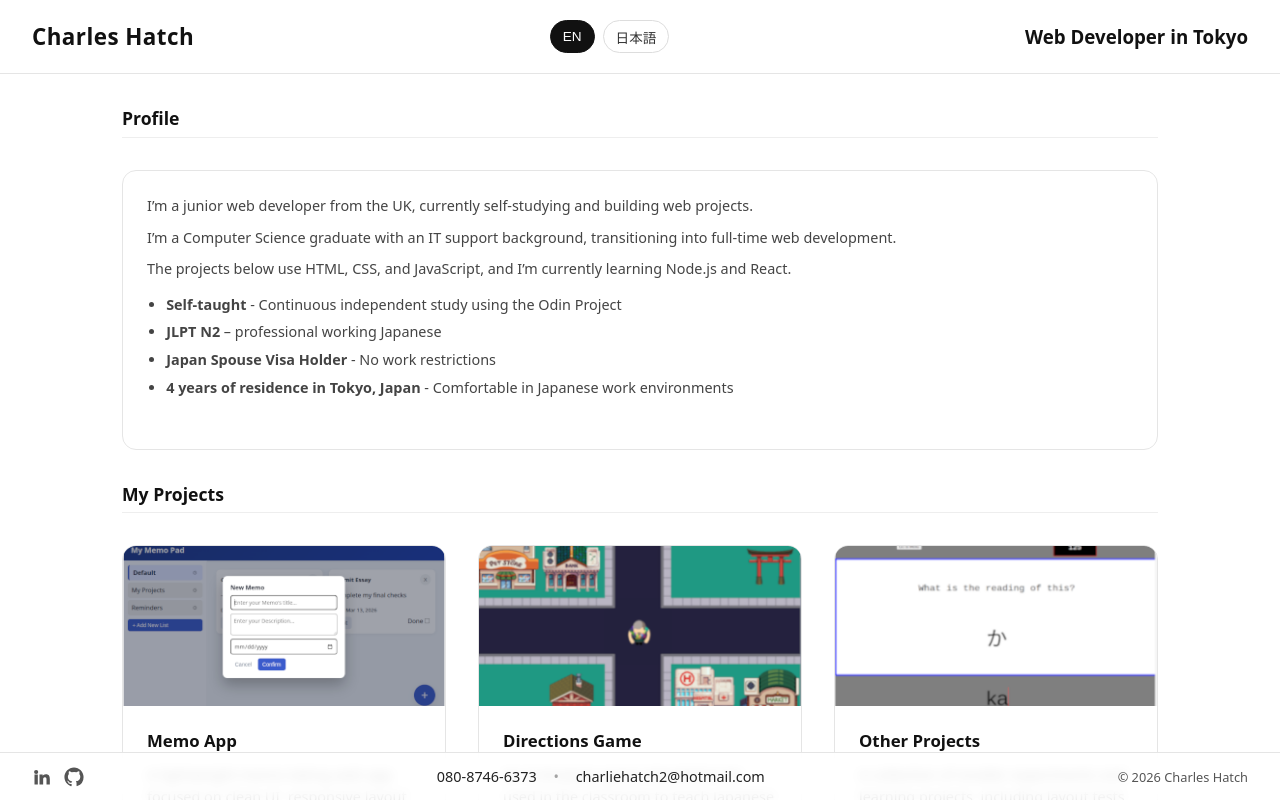
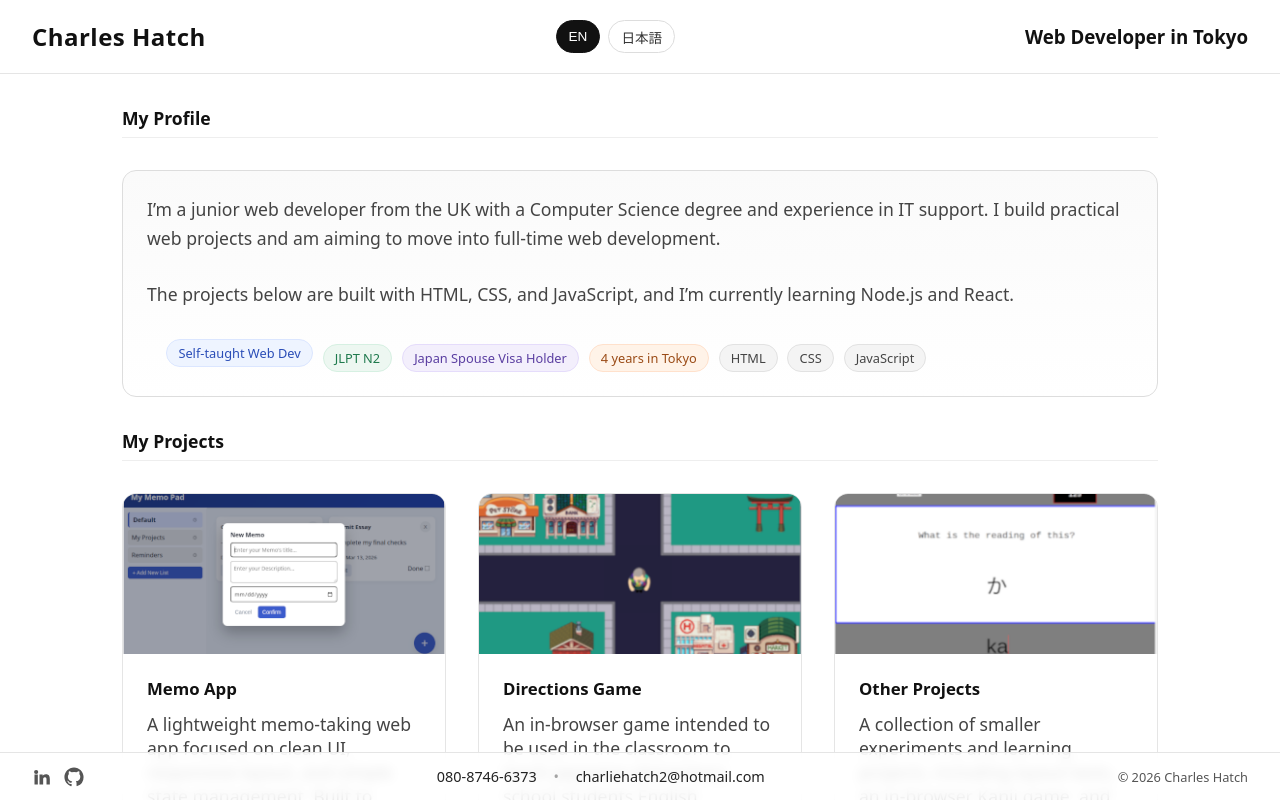
Before and after one commit to charles-hatch/portfolio, a website built with Vite: page index.html in a window 1280 px wide. Built offline with nearby package versions, Linux system fonts and the light colour scheme.

Commit message:
clean up spacing and text wording

```diff
--- a/index.html
+++ b/index.html
@@ -25,42 +25,30 @@
 
       <main class="card-grid">
         <section class="section-header">
-          <h2 class="section-title">Profile</h2>
+          <h2 class="section-title">My Profile</h2>
         </section>
         <!-- Introduction -->
         <article class="card intro-card">
           <div class="card-content">
-            <!-- <h2 class="card-title">Profile</h2> -->
             <div class="card-description">
               <p>
-                I’m a junior web developer from the UK, currently self-studying
-                and building web projects.
+                I’m a junior web developer from the UK with a Computer Science
+                degree and experience in IT support. I build practical web
+                projects and am aiming to move into full-time web development.
               </p>
               <p>
-                I’m a Computer Science graduate with an IT support background,
-                transitioning into full-time web development.
-              </p>
-              <p>
-                The projects below use HTML, CSS, and JavaScript, and I’m
-                currently learning Node.js and React.
+                The projects below are built with HTML, CSS, and JavaScript, and
+                I’m currently learning Node.js and React.
               </p>
 
               <ul class="profile-highlights">
-                <li>
-                  <strong>Self-taught</strong> - Continuous independent study
-                  using the Odin Project
-                </li>
-                <li>
-                  <strong>JLPT N2</strong> – professional working Japanese
-                </li>
-                <li>
-                  <strong>Japan Spouse Visa Holder</strong> - No work
-                  restrictions
-                </li>
-                <li>
-                  <strong>4 years of residence in Tokyo, Japan</strong> -
-                  Comfortable in Japanese work environments
-                </li>
+                <li class="chip chip-blue">Self-taught Web Dev</li>
+                <li class="chip chip-green">JLPT N2</li>
+                <li class="chip chip-purple">Japan Spouse Visa Holder</li>
+                <li class="chip chip-orange">4 years in Tokyo</li>
+                <li class="chip chip-gray">HTML</li>
+                <li class="chip chip-gray">CSS</li>
+                <li class="chip chip-gray">JavaScript</li>
               </ul>
             </div>
           </div>
@@ -99,12 +87,17 @@
         </article>
 
         <!-- Project 2 -->
-        <article class="card project-card">
-          <a
-            href="https://charles-hatch.github.io/memo-app/"
-            class="project-link"
-            target="_blank"
-            rel="noopener noreferrer"
+        <article
+          class="card project-card"
+          onclick="
+            openModal({
+              title: 'Directions Game',
+              description:
+                'This project is intended to help teach Japanese Elementary students learn English for directional words. The buttons are written in English, and when the project is complete, there will be a legend explaining various methods to employ this simple game in the browser. Students can use their tablets to quickly pull this up, and no doubt will enjoy the game.',
+              live: 'https://charles-hatch.github.io/memo-app/',
+              github: 'https://github.com/charles-hatch/directions-game',
+            })
+          "
         >
           <div class="card-image">
             <img
@@ -119,16 +112,19 @@
               Japanese elementary school students English.
             </p>
           </div>
-          </a>
         </article>
 
         <!-- Project 3 -->
-        <article class="card project-card">
-          <a
-            href="https://charles-hatch.github.io/memo-app/"
-            class="project-link"
-            target="_blank"
-            rel="noopener noreferrer"
+        <article
+          class="card project-card"
+          onclick="
+            openModal({
+              title: 'Other Projects',
+              description: 'Check out my other projects below',
+              live: '',
+              github: 'https://github.com/charles-hatch?tab=repositories',
+            })
+          "
         >
           <div class="card-image">
             <img src="/img/project-img3.png" alt="Other Projects preview" />
@@ -141,7 +137,6 @@
               exercises.
             </p>
           </div>
-          </a>
         </article>
       </main>
     </div>
@@ -215,4 +210,6 @@
  as well as two links - github and pages links. This could be a popup or a new page I like the way
  Dylan does it so lets copy him
  https://dylansimon.dev/dsa
+
+ I NEED TO ADD SCREENSHOTS / a GIF to this page!!!
  -->
--- a/src/style.css
+++ b/src/style.css
@@ -2,8 +2,13 @@
    1. Reset / Base
    ========================================================= */
 
+*,
+*::before,
+*::after {
+  box-sizing: border-box;
+}
+
 * {
-  box-sizing: border-box;
   margin: 0;
 }
 
@@ -13,14 +18,14 @@ body {
 }
 
 body {
-  overflow: hidden;
   font-family:
     system-ui,
     -apple-system,
     BlinkMacSystemFont,
     sans-serif;
   background: #ffffff;
-  color: #111111;
+  color: #111;
+  overflow: hidden;
 }
 
 /* =========================================================
@@ -47,19 +52,19 @@ body {
   align-items: center;
 
   padding: 1.25rem 2rem;
-  background: #ffffff;
+  background: #fff;
   border-bottom: 1px solid #e5e5e5;
 }
 
-/* Title */
 .site-title {
-  font-size: 1.4rem;
+  font-size: 1.5rem;
   font-weight: 600;
   letter-spacing: 0.02em;
   white-space: nowrap;
 }
 
 /* Language switcher */
+
 .header-center {
   display: flex;
   justify-content: center;
@@ -90,6 +95,7 @@ body {
 }
 
 /* Contact button */
+
 .header-right {
   display: flex;
   justify-content: flex-end;
@@ -118,6 +124,7 @@ body {
 }
 
 /* Header – mobile */
+
 @media (max-width: 640px) {
   .site-header {
     grid-template-columns: 1fr auto;
@@ -131,21 +138,20 @@ body {
 }
 
 /* =========================================================
-   4. Main / Cards Grid
+   4. Main Grid / Sections
    ========================================================= */
 
 .card-grid {
   max-width: 1100px;
   margin: 0 auto;
-  padding: 3rem 2rem;
-
+  padding: 2rem;
   display: grid;
   grid-template-columns: repeat(auto-fit, minmax(320px, 1fr));
   gap: 2rem;
-  padding-top: 2rem;
 }
 
-/* Section header (e.g. "My Projects") */
+/* Section headers */
+
 .section-header {
   grid-column: 1 / -1;
 }
@@ -157,30 +163,30 @@ body {
   border-bottom: 1px solid #eee;
 }
 
-.section-header:first-of-type {
-  margin-top: 0;
-}
 /* =========================================================
-   5. Cards
+   5. Cards (Base)
    ========================================================= */
 
 .card {
-  background: #ffffff;
+  background: #fff;
   border: 1px solid #e5e5e5;
   border-radius: 14px;
   overflow: hidden;
 
   display: flex;
   flex-direction: column;
-  min-height: 280px;
 }
 
-/* Intro card spans full width */
+/* Intro card */
+
 .intro-card {
   grid-column: 1 / -1;
+  background: linear-gradient(180deg, #fafafa, #ffffff);
+  border-color: #ddd;
 }
 
-/* Image area */
+/* Card image */
+
 .card-image {
   height: 160px;
   background: #f5f5f5;
@@ -203,6 +209,7 @@ body {
 }
 
 /* Card content */
+
 .card-content {
   padding: 1.5rem;
   display: flex;
@@ -216,22 +223,13 @@ body {
   line-height: 1.3;
 }
 
-.card-link {
-  color: inherit;
-  text-decoration: none;
-}
-
-.card-link:hover {
-  text-decoration: underline;
-}
-
 .card-description {
-  font-size: 0.9rem;
-  line-height: 1.55;
+  font-size: 1.1rem;
   color: #444;
 }
 
-/* Text flow inside descriptions */
+/* Text flow */
+
 .card-description p + p {
   margin-top: 0.6rem;
 }
@@ -245,8 +243,32 @@ body {
   margin-top: 0.35rem;
 }
 
-/* Project card hover */
+/* Intro card text tweaks */
+
+.intro-card .card-description {
+  display: flex;
+  flex-direction: column;
+  gap: 1rem;
+}
+
+.intro-card .card-description p {
+  line-height: 1.7;
+}
+
+/* =========================================================
+   6. Project Cards
+   ========================================================= */
+
+.project-link {
+  display: flex;
+  flex-direction: column;
+  height: 100%;
+  color: inherit;
+  text-decoration: none;
+}
+
 .project-card {
+  cursor: pointer;
   transition:
     transform 0.2s ease,
     box-shadow 0.2s ease,
@@ -263,17 +285,67 @@ body {
   text-decoration: underline;
 }
 
-/* Optional wrapper to make entire card clickable */
-.project-link {
+/* =========================================================
+   7. Profile Chips
+   ========================================================= */
+
+.profile-highlights {
   display: flex;
-  flex-direction: column;
-  height: 100%;
-  color: inherit;
-  text-decoration: none;
+  flex-wrap: wrap;
+  gap: 0.6rem;
+  margin-top: 0.75rem;
+  padding: 0;
+  list-style: none;
+}
+
+.chip {
+  display: inline-flex;
+  align-items: center;
+  height: 28px;
+  padding: 0 0.7rem;
+
+  font-size: 0.8rem;
+  font-weight: 500;
+  white-space: nowrap;
+
+  border-radius: 999px;
+  border: 1px solid transparent;
+}
+
+/* Chip colors */
+
+.chip-blue {
+  background: #eef4ff;
+  color: #2a4db7;
+  border-color: #dbe6ff;
+}
+
+.chip-green {
+  background: #edf7f1;
+  color: #1f7a4d;
+  border-color: #d6f0e2;
+}
+
+.chip-purple {
+  background: #f3effc;
+  color: #5a3ea1;
+  border-color: #e5dcfb;
+}
+
+.chip-orange {
+  background: #fff3e8;
+  color: #9a4b16;
+  border-color: #ffe1cc;
+}
+
+.chip-gray {
+  background: #f4f4f4;
+  color: #444;
+  border-color: #e2e2e2;
 }
 
 /* =========================================================
-   6. Footer
+   8. Footer
    ========================================================= */
 
 .site-footer {
@@ -306,6 +378,7 @@ body {
 }
 
 /* Social icons */
+
 .social-link {
   display: inline-flex;
   width: 20px;
@@ -323,7 +396,8 @@ body {
   color: #111;
 }
 
-/* Inline contact (phone · email) */
+/* Inline contact */
+
 .contact-inline {
   display: inline-flex;
   align-items: center;
@@ -352,9 +426,25 @@ body {
   user-select: none;
 }
 
-/* =========================
-   Modal
-   ========================= */
+/* Footer – mobile */
+
+@media (max-width: 640px) {
+  .site-footer {
+    flex-wrap: wrap;
+    height: auto;
+    gap: 0.5rem;
+    padding: 0.75rem 1rem;
+  }
+
+  .footer-right {
+    width: 100%;
+    text-align: right;
+  }
+}
+
+/* =========================================================
+   9. Modal
+   ========================================================= */
 
 .modal-overlay {
   position: fixed;
@@ -421,7 +511,8 @@ body {
   color: #111;
 }
 
-/* Prevent background scroll */
+/* State helpers */
+
 body.modal-open {
   overflow: hidden;
 }
@@ -429,18 +520,3 @@ body.modal-open {
 [hidden] {
   display: none !important;
 }
-
-/* Footer – mobile */
-@media (max-width: 640px) {
-  .site-footer {
-    flex-wrap: wrap;
-    height: auto;
-    gap: 0.5rem;
-    padding: 0.75rem 1rem;
-  }
-
-  .footer-right {
-    width: 100%;
-    text-align: right;
-  }
-}
```
Lines whose indentation alone changed are shown as unchanged.
